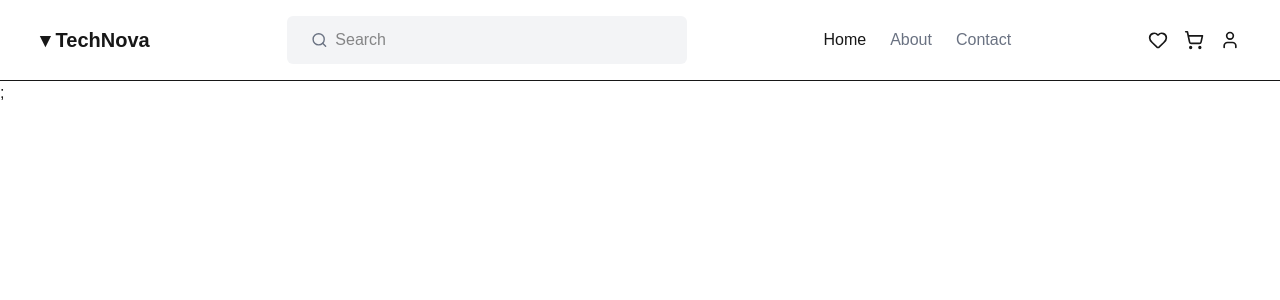
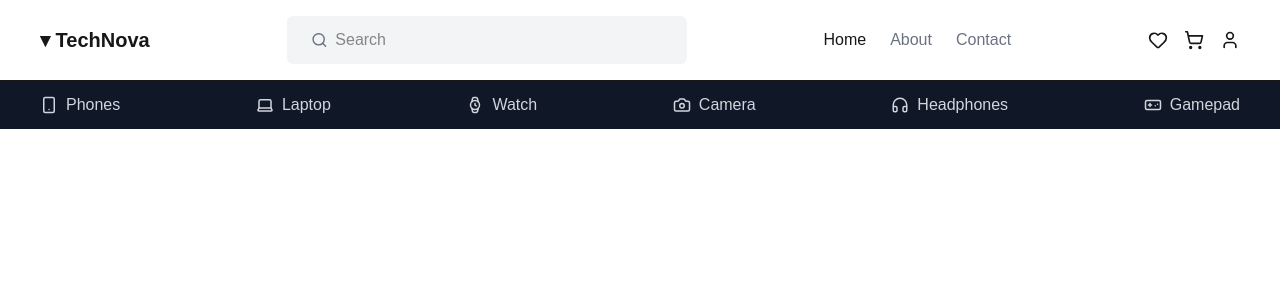
Before and after one commit to DilshaNimeshika/TechNova, a Next.js app: page / in a window 1280 px wide. Shown: the top 300 px of the page. Built offline with nearby package versions, Linux system fonts and the light colour scheme.

Commit message:
Added Category Navbar

```diff
--- /dev/null
+++ b/app/components/landing/ui/category-item.tsx
@@ -0,0 +1,14 @@
+import { LucideIcon } from "lucide-react";
+type CategoryItemProps ={
+    icon: LucideIcon;
+    name: string;
+};
+export default function CategoryItem({icon: Icon, name}: CategoryItemProps) {
+    return(
+        <div className="flex items-center gap-2 text-gray-300 hover-text-white cursor-pointer hover:text-white transition-colors duration-200">
+        <Icon size={18} />
+        <span>{name}</span>
+        </div>
+    );
+
+}
--- /dev/null
+++ b/app/components/landing/ui/category-navbar.tsx
@@ -0,0 +1,15 @@
+import CategoryItem from "./category-item";
+import { Smartphone,Laptop, Watch, Camera, Headphones, Gamepad } from "lucide-react"
+
+export default function CategoryNavbar(){
+    return(
+    <div className ="bg-gray-900 text-white px-10 py-3 flex justify-between">
+        <CategoryItem icon={Smartphone} name="Phones"/>
+        <CategoryItem icon={Laptop} name="Laptop"/>
+        <CategoryItem icon={Watch} name="Watch"/>
+        <CategoryItem icon={Camera} name="Camera"/>
+        <CategoryItem icon={Headphones} name="Headphones"/>
+        <CategoryItem icon={Gamepad} name="Gamepad"/>
+    </div>
+    )
+}
--- a/app/page.tsx
+++ b/app/page.tsx
@@ -1,9 +1,11 @@
 import TopNavbar from "./components/landing/ui/main-nav";
+import CategoryNavbar from "./components/landing/ui/category-navbar";
 
 export default function Home() {
   return (
     <div className="flex flex-col min-h-screen">
-  <TopNavbar />;
-  </div>
+      <TopNavbar />
+      <CategoryNavbar />
+    </div>
   );
 }
```
